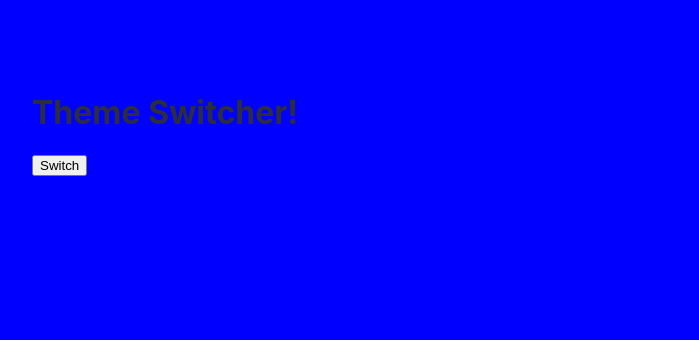
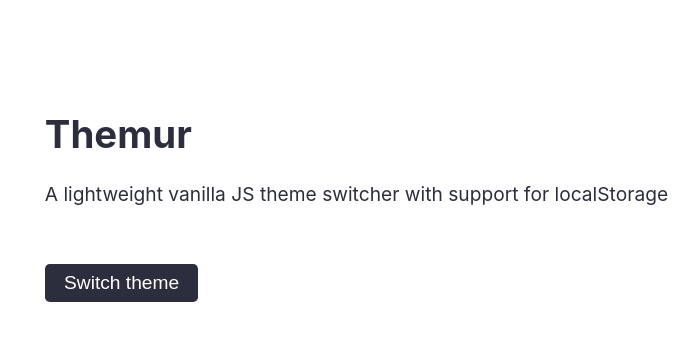
Before and after one commit to levimcg/themur, a website: page docs/index.html in a window 1280 px wide. Shown: the whole page, without its empty margins (40-739 px from the left). Drawn offline with Linux system fonts and the light colour scheme.

Commit message:
Improved demo quality

```diff
--- a/docs/index.html
+++ b/docs/index.html
@@ -7,8 +7,12 @@
   <title>Themur - demo</title>
   <style>
     :root {
-      --color-bg: blue;
+      --color-bg: #ffffff;
       --color-text: #2c2e3d;
+    }
+
+    html {
+      font-size: 120%;
     }
 
     .dark-theme {
@@ -22,14 +26,38 @@
       font-family: -apple-system, BlinkMacSystemFont, 'Segoe UI', Roboto, Oxygen, Ubuntu, Cantarell, 'Open Sans', 'Helvetica Neue', sans-serif;
       padding: 4rem;
     }
+
+    button {
+      background-color: var(--color-text);
+      border: none;
+      border-radius: .25rem;
+      color: var(--color-bg);
+      cursor: pointer;
+      font-size: 1rem;
+      height: 2rem;
+      padding-right: 1rem;
+      padding-left: 1rem;
+    }
+
+    button:focus {
+      outline: 2px dashed var(--color-text);
+      outline-offset: 2px;
+    }
+
+    p + button {
+      margin-top: 2rem;
+    }
   </style>
 </head>
 <body>
-  <h1>Theme Switcher!</h1>
+  <main>
+    <h1>Themur</h1>
+    <p>A lightweight vanilla JS theme switcher with support for localStorage</p>
 
-  <button id="theme-switcher">Switch</button>
+    <button id="theme-switcher">Switch theme</button>
+  </main>
 
-  <script src="../dist/themur.umd.js"></script>
+  <script src="../dist/themur.min.js"></script>
 
   <script>
     const theme = new Themur({
```
